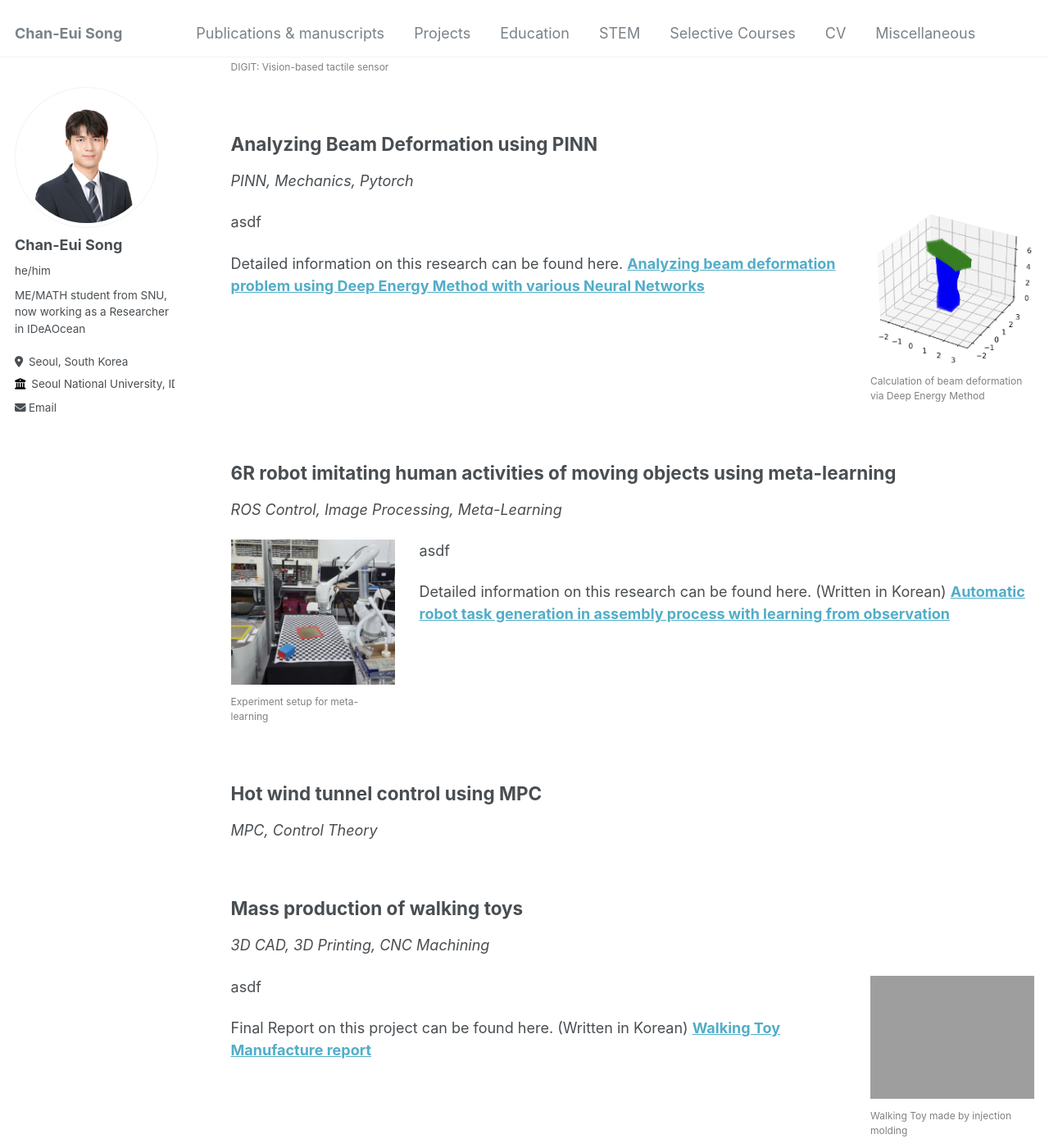
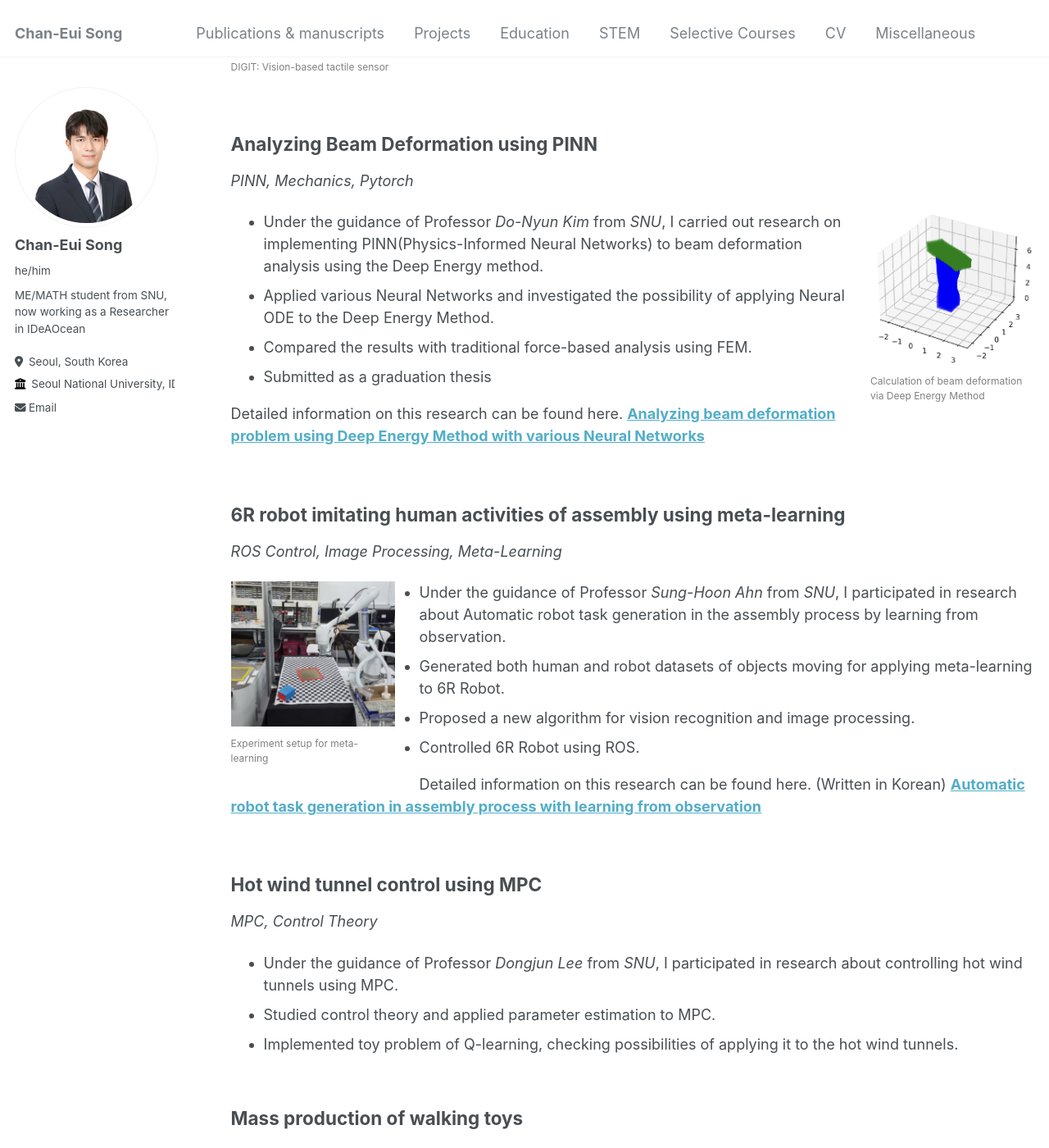
Before and after one commit to cksdml1014/chanisong, a Jekyll site: the page built from _pages/Projects.md, in a window 1280 px wide and 1400 px high, scrolled down 2565 px. Shown: the whole window at 82% size. Built offline with Jekyll 4.4.1, drawn with Linux system fonts in a browser that asks for light colours.

Commit message:
Update Projects.md

```diff
--- a/_pages/Projects.md
+++ b/_pages/Projects.md
@@ -99,25 +99,34 @@ Due to corporate confidentiality, detailed results are partially disclosed. **[D
     <img src="https://cksdml1014.github.io/chanisong/images/Beam deformation.png" alt="Hi! I'm Chani!" style="width: 100%;">
     <p style="font-size: 12px; color: gray;"> Calculation of beam deformation via Deep Energy Method</p>
 </div>
-asdf
 
+- Under the guidance of Professor *Do-Nyun Kim* from *SNU*, I carried out research on implementing PINN(Physics-Informed Neural Networks) to beam deformation analysis using the Deep Energy method.
+- Applied various Neural Networks and investigated the possibility of applying Neural ODE to the Deep Energy Method.
+- Compared the results with traditional force-based analysis using FEM.
+- Submitted as a graduation thesis
 
 Detailed information on this research can be found here. **[Analyzing beam deformation problem using Deep Energy Method with various Neural Networks](https://cksdml1014.github.io/chanisong/files/PINN.pdf)**
 <div style="clear: both;"></div>
-## 6R robot imitating human activities of moving objects using meta-learning
+## 6R robot imitating human activities of assembly using meta-learning
 *ROS Control, Image Processing, Meta-Learning*
 <div style="float: left; width: 200px; margin:0 30px 10px 0;">
     <img src="https://cksdml1014.github.io/chanisong/images/6R Robot.png" alt="Hi! I'm Chani!" style="width: 100%;">
     <p style="font-size: 12px; color: gray;"> Experiment setup for meta-learning</p>
 </div>
-asdf
 
+- Under the guidance of Professor *Sung-Hoon Ahn* from *SNU*, I participated in research about Automatic robot task generation in the assembly process by learning from observation.
+- Generated both human and robot datasets of objects moving for applying meta-learning to 6R Robot.
+- Proposed a new algorithm for vision recognition and image processing.
+- Controlled 6R Robot using ROS.
 
 Detailed information on this research can be found here. (Written in Korean) **[Automatic robot task generation in assembly process with learning from observation](https://cksdml1014.github.io/chanisong/files/final 수정.pdf)**
 <div style="clear: both;"></div>
 ## Hot wind tunnel control using MPC
 *MPC, Control Theory*
 
+- Under the guidance of Professor *Dongjun Lee* from *SNU*, I participated in research about controlling hot wind tunnels using MPC.
+- Studied control theory and applied parameter estimation to MPC.
+- Implemented toy problem of Q-learning, checking possibilities of applying it to the hot wind tunnels.
 
 <div style="clear: both;"></div>
 ## Mass production of walking toys
@@ -126,7 +135,8 @@ Detailed information on this research can be found here. (Written in Korean) **[
     <img src="https://cksdml1014.github.io/chanisong/images/20211203_163948-ezgif.com-optimize.gif" alt="Hi! I'm Chani!" style="width: 100%;">
     <p style="font-size: 12px; color: gray;"> Walking Toy made by injection molding</p>
 </div>
-asdf
+
+-
 
 
 Final Report on this project can be found here. (Written in Korean) **[Walking Toy Manufacture report](https://cksdml1014.github.io/chanisong/files/4조_관악산타_레포트1_merged.pdf)**
```
